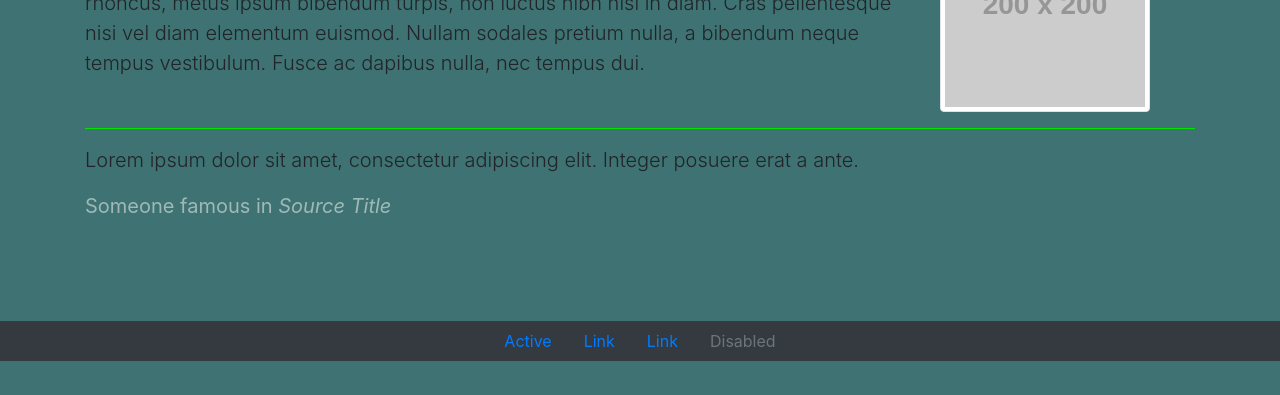
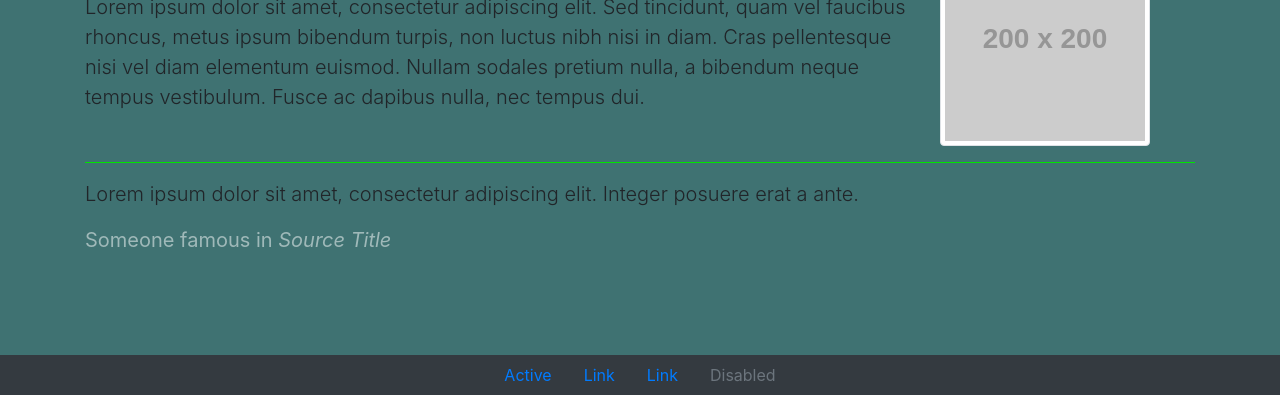
Before and after one commit to Davpcoded/Basic-Portfolio, a plain HTML site: page index.html in a window 1280 px wide. Shown: the part 497-892 px from the top of the page. Before the commit the page ends 858 px from the top, so only its background shows below. Drawn offline with nearby package versions, Linux system fonts and the light colour scheme; placeholder pictures from the web are drawn by us.

Commit message:
adding changes to index.html

```diff
--- a/index.html
+++ b/index.html
@@ -10,6 +10,9 @@
 
     <title>Daniel Villarroel's portfolio</title>
     <style>
+      .container {
+        margin-top: 50px;
+      }
       body {
         background-color: #3f7272;
       }
```
